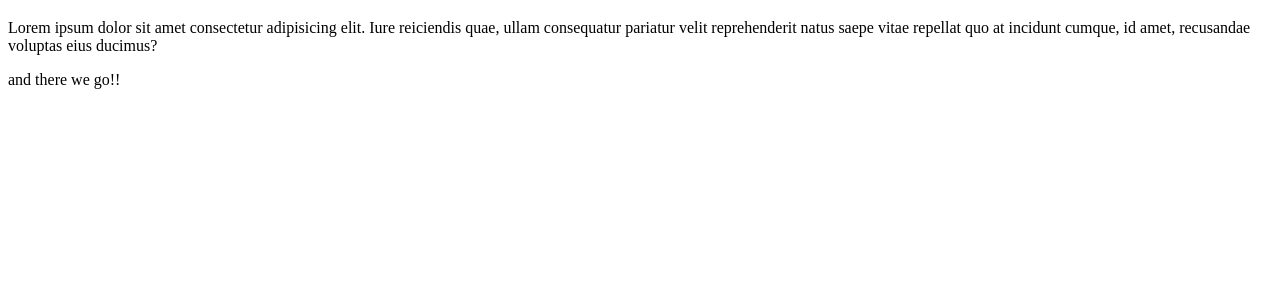
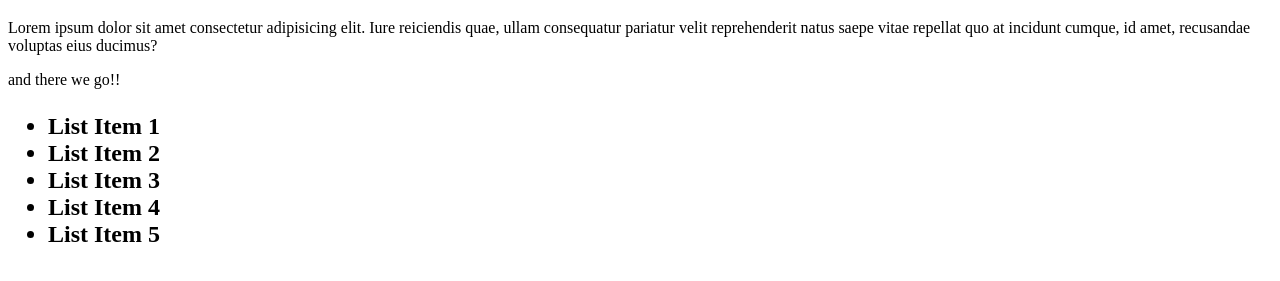
Before and after one commit to JrFdF/git-tutorial, a plain HTML site: page index.html in a window 1280 px wide. Shown: the part 61-342 px from the top of the page. Drawn offline with Linux system fonts and the light colour scheme.

Commit message:
Added list on h2

```diff
--- a/index.html
+++ b/index.html
@@ -17,7 +17,15 @@
     <div class="hereis">
       <ln>and there we go!!</ln>
       <h1 class="nono@">
-        <h2></h2>
+        <h2>
+          <ul>
+            <li>List Item 1</li>
+            <li>List Item 2</li>
+            <li>List Item 3</li>
+            <li>List Item 4</li>
+            <li>List Item 5</li>
+          </ul>
+        </h2>
       </h1>
     </div>
   </body>
```
